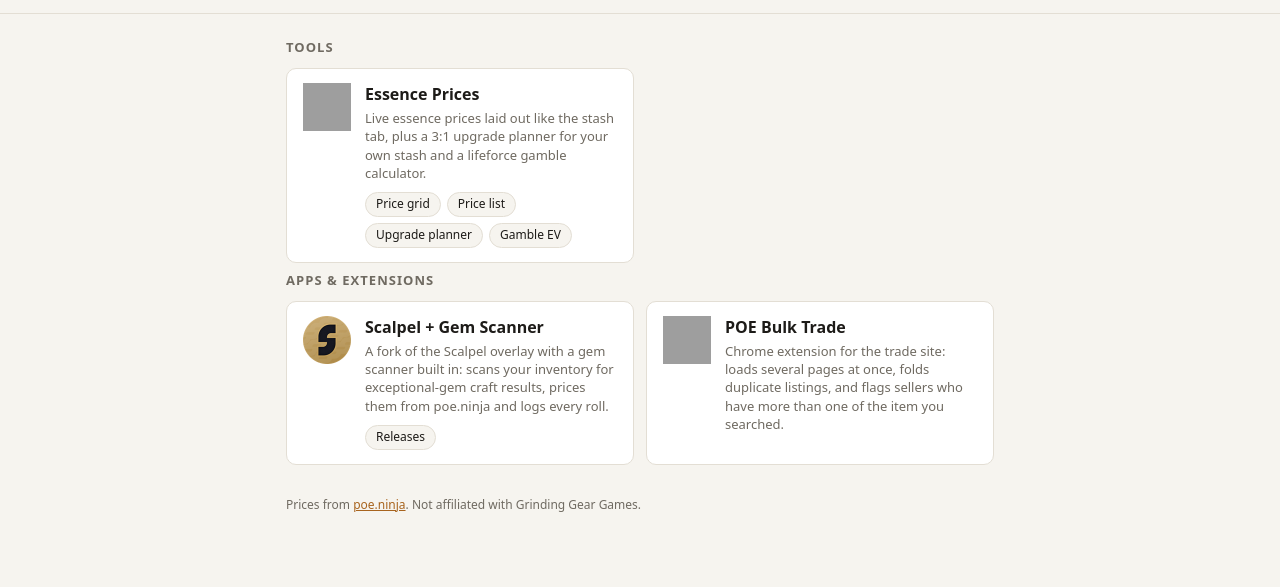
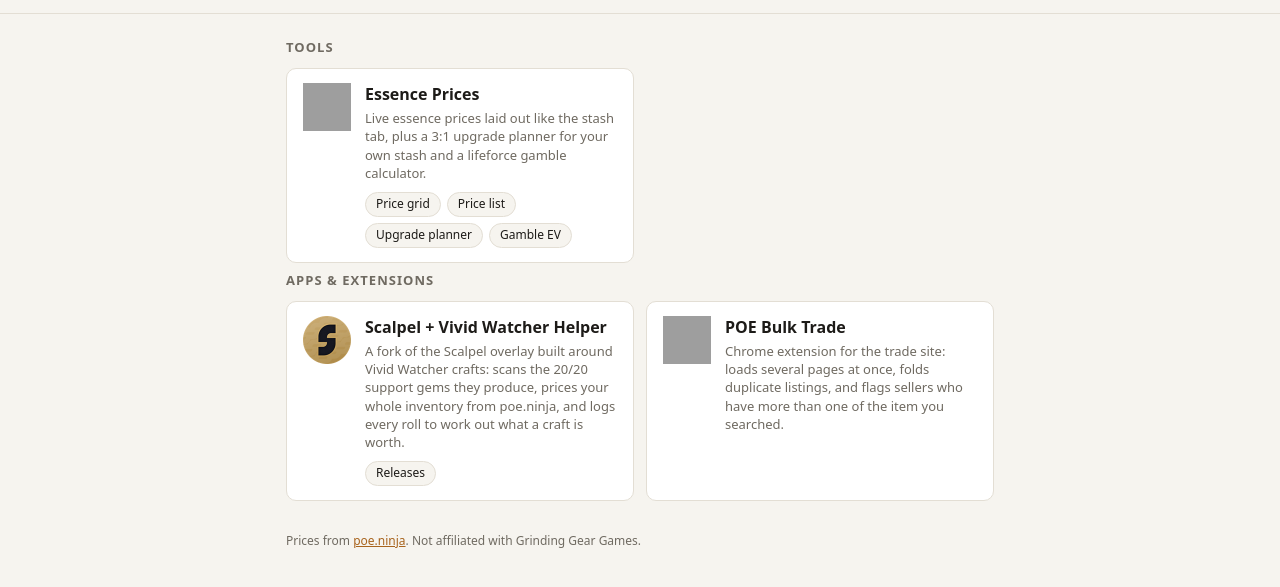
Before and after one commit to whuppo/xdd-whuppo, a plain HTML site: page static/index.html in a window 1280 px wide. Shown: the part 71-658 px from the top of the page. Drawn offline with Linux system fonts and the light colour scheme; grey boxes are pictures that could not be loaded.

Commit message:
Describe the Scalpel fork by the Vivid Watcher crafts it's built for
Co-Authored-By: Claude Opus 5.5 <noreply@anthropic.com>

```diff
--- a/static/index.html
+++ b/static/index.html
@@ -50,8 +50,8 @@
     <article class="tool-card">
       <img src="icons/scalpel.png" alt="">
       <div>
-        <h3><a href="https://github.com/richardC-git/scalpel/tree/gem-scanner" target="_blank" rel="noopener">Scalpel + Gem Scanner</a></h3>
-        <p class="muted">A fork of the Scalpel overlay with a gem scanner built in: scans your inventory for exceptional-gem craft results, prices them from poe.ninja and logs every roll.</p>
+        <h3><a href="https://github.com/richardC-git/scalpel/tree/gem-scanner" target="_blank" rel="noopener">Scalpel + Vivid Watcher Helper</a></h3>
+        <p class="muted">A fork of the Scalpel overlay built around Vivid Watcher crafts: scans the 20/20 support gems they produce, prices your whole inventory from poe.ninja, and logs every roll to work out what a craft is worth.</p>
         <div class="chips">
           <a href="https://github.com/richardC-git/scalpel/releases" target="_blank" rel="noopener">Releases</a>
         </div>
```
Also changed, not shown: 1 other file.
